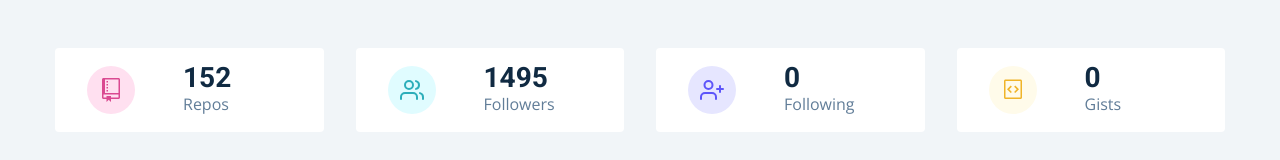
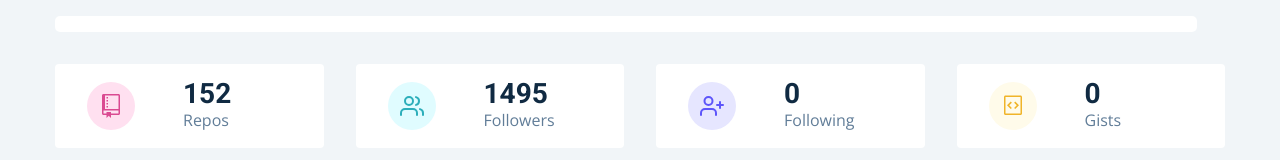
Before and after one commit to MuhammadTurkmen/Search-Github-Users-React, a React (Create React App) app: page / in a window 1280 px wide. Shown: the top 160 px of the page. Built offline with nearby package versions, Linux system fonts and the light colour scheme.

Commit message:
adding div

```diff
--- a/src/components/Search.js
+++ b/src/components/Search.js
@@ -10,7 +10,9 @@ const Search = () => {
   }
   return <section className='section'>
     <Wrapper className='section-center'>
-      <form onSubmit={handleSubmit}></form>
+      <form onSubmit={handleSubmit}>
+        <div className='form-control'></div>
+      </form>
     </Wrapper>
   </section>
 };
```
